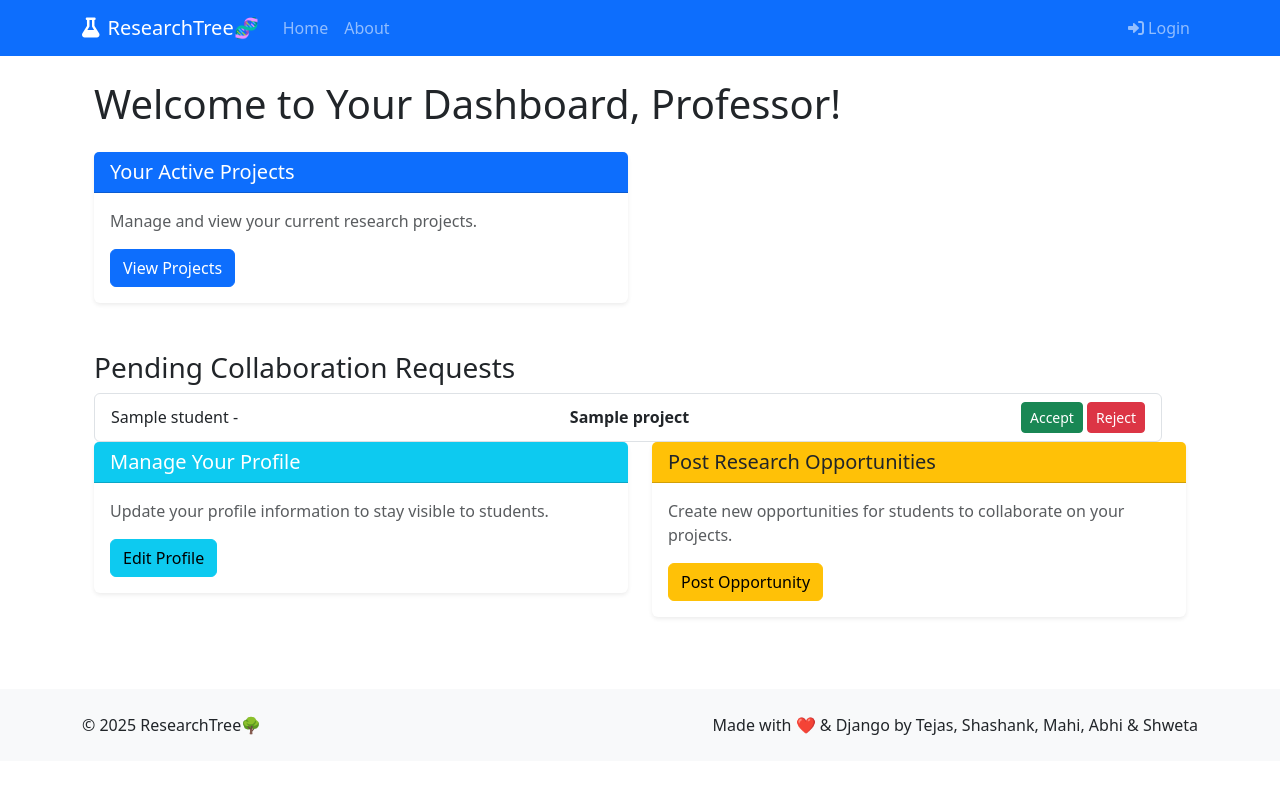
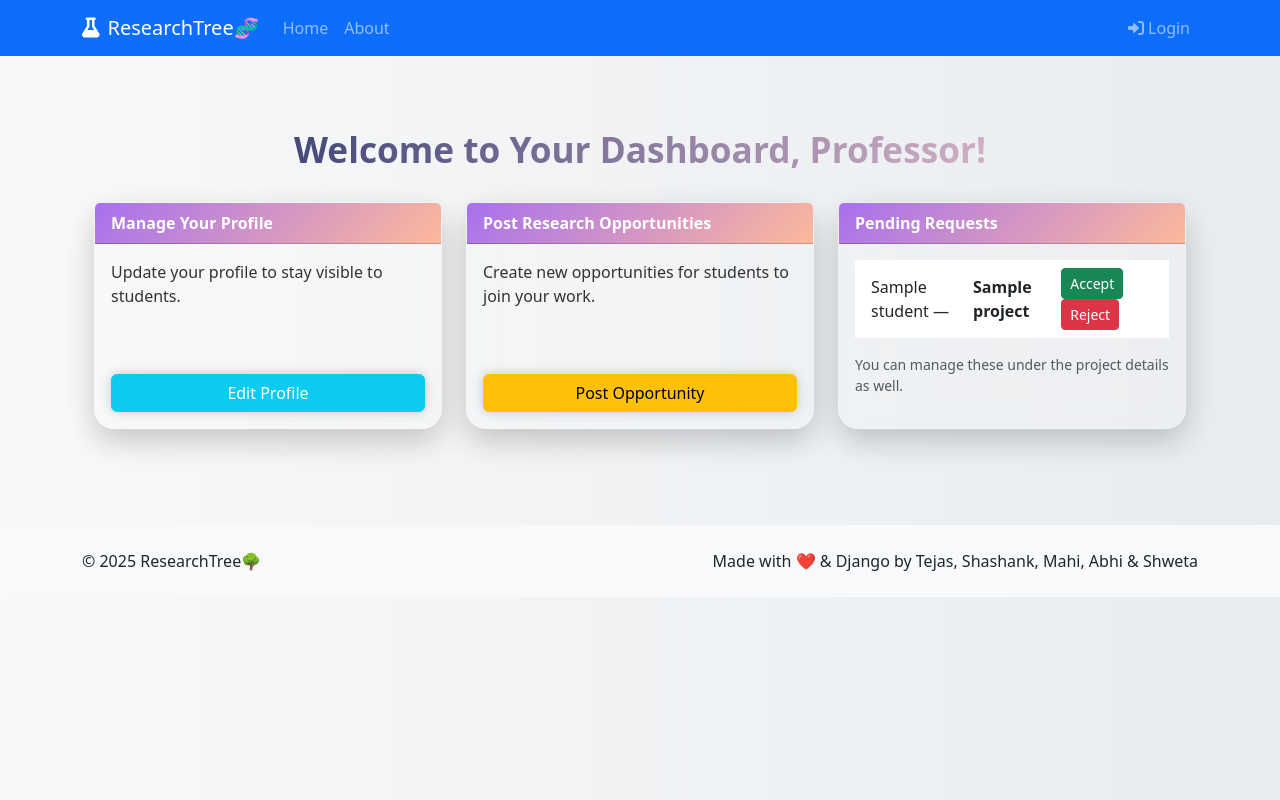
Before and after one commit to tejas2510/researchtree, a Django app: template dashboard/templates/dashboard/professor_dashboard.html in a window 1280 px wide. Run offline with Django 5.2, Linux system fonts and the light colour scheme; the template is opened without the code that fills it: most values are stand-ins (such as "Sample title", 1, 10 or a date in 2020).

Commit message:
Update professor_dashboard.html

```diff
--- a/dashboard/templates/dashboard/professor_dashboard.html
+++ b/dashboard/templates/dashboard/professor_dashboard.html
@@ -3,71 +3,104 @@
 {% block title %}Professor Dashboard{% endblock %}
 
 {% block content %}
-<div class="container">
-    <h1 class="mb-4">Welcome to Your Dashboard, Professor!</h1>
+<style>
+    .dashboard-card {
+        background: rgba(255, 255, 255, 0.1);
+        backdrop-filter: blur(15px);
+        border-radius: 20px;
+        border: 1px solid rgba(255, 255, 255, 0.2);
+        box-shadow: 0 12px 30px rgba(0, 0, 0, 0.2);
+        transition: transform 0.3s ease, box-shadow 0.3s ease;
+    }
 
-    <div class="row">
-        <!-- Active Projects Card -->
-        <div class="col-md-6 mb-4">
-            <div class="card border-0 shadow-sm">
-                <div class="card-header bg-primary text-white">
-                    <h2 class="h5 mb-0">Your Active Projects</h2>
-                </div>
-                <div class="card-body">
-                    <p class="text-muted">Manage and view your current research projects.</p>
-                    <a href="/projects/" class="btn btn-primary">View Projects</a>
-                </div>
-            </div>
-        </div>
+    .dashboard-card:hover {
+        transform: translateY(-5px);
+        box-shadow: 0 16px 40px rgba(0, 0, 0, 0.3);
+    }
 
-        {% if pending_requests %}
-        <div class="row mt-4">
-            <div class="col-12">
-                <h3>Pending Collaboration Requests</h3>
-                <ul class="list-group">
-                    {% for req in pending_requests %}
-                    <li class="list-group-item d-flex justify-content-between align-items-center">
-                        {{ req.student.get_full_name }} - <strong>{{ req.project.title }}</strong>
-                        <span>
-                            <a href="{% url 'handle_collab_request' req.id 'accept' %}" class="btn btn-sm btn-success">Accept</a>
-                            <a href="{% url 'handle_collab_request' req.id 'reject' %}" class="btn btn-sm btn-danger">Reject</a>
-                        </span>
-                    </li>
-                    {% endfor %}
-                </ul>
-            </div>
-        </div>
-        {% endif %}
+    .card-header {
+        border-top-left-radius: 20px;
+        border-top-right-radius: 20px;
+        font-weight: bold;
+        background: linear-gradient(135deg, #a770ef, #fdb99b);
+    }
 
-    </div>
+    .card-body p {
+        color: #333;
+    }
 
-    <div class="row">
+    .btn-glow {
+        box-shadow: 0 0 12px rgba(0, 0, 0, 0.2);
+        transition: all 0.2s ease-in-out;
+    }
+
+    .btn-glow:hover {
+        transform: scale(1.05);
+        box-shadow: 0 0 20px rgba(0, 0, 0, 0.3);
+    }
+
+    .section-title {
+        font-size: 2.2rem;
+        font-weight: 700;
+        background: linear-gradient(90deg, #1d2b64, #f8cdda);
+        -webkit-background-clip: text;
+        -webkit-text-fill-color: transparent;
+        margin-bottom: 2rem;
+    }
+
+    body {
+        background: linear-gradient(to right, #f8f9fa, #e9ecef);
+    }
+</style>
+
+<div class="container py-5">
+    <h1 class="section-title text-center">Welcome to Your Dashboard, Professor!</h1>
+
+    <div class="row row-cols-1 row-cols-md-3 g-4 justify-content-center">
         <!-- Profile Management Card -->
-        <div class="col-md-6 mb-4">
-            <div class="card border-0 shadow-sm">
-                <div class="card-header bg-info text-white">
-                    <h2 class="h5 mb-0">Manage Your Profile</h2>
-                </div>
-                <div class="card-body">
-                    <p class="text-muted">Update your profile information to stay visible to students.</p>
-                    <a href="/users/profile/edit/" class="btn btn-info">Edit Profile</a>
+        <div class="col">
+            <div class="card dashboard-card h-100">
+                <div class="card-header text-white">Manage Your Profile</div>
+                <div class="card-body d-flex flex-column">
+                    <p class="flex-grow-1">Update your profile to stay visible to students.</p>
+                    <a href="/users/profile/edit/" class="btn btn-info btn-glow text-white mt-auto">Edit Profile</a>
                 </div>
             </div>
         </div>
 
         <!-- Research Opportunities Card -->
-        <div class="col-md-6 mb-4">
-            <div class="card border-0 shadow-sm">
-                <div class="card-header bg-warning text-dark">
-                    <h2 class="h5 mb-0">Post Research Opportunities</h2>
-                </div>
-                <div class="card-body">
-                    <p class="text-muted">Create new opportunities for students to collaborate on your projects.</p>
-                    <a href="/projects/create/" class="btn btn-warning">Post Opportunity</a>
+        <div class="col">
+            <div class="card dashboard-card h-100">
+                <div class="card-header text-white">Post Research Opportunities</div>
+                <div class="card-body d-flex flex-column">
+                    <p class="flex-grow-1">Create new opportunities for students to join your work.</p>
+                    <a href="/projects/create/" class="btn btn-warning btn-glow mt-auto">Post Opportunity</a>
                 </div>
             </div>
         </div>
+
+        <!-- Pending Requests Card -->
+        {% if pending_requests %}
+        <div class="col">
+            <div class="card dashboard-card h-100">
+                <div class="card-header text-white">Pending Requests</div>
+                <div class="card-body d-flex flex-column">
+                    <ul class="list-group list-group-flush flex-grow-1 mb-3">
+                        {% for req in pending_requests %}
+                        <li class="list-group-item d-flex justify-content-between align-items-center">
+                            {{ req.student.get_full_name }} — <strong>{{ req.project.title }}</strong>
+                            <span>
+                                <a href="{% url 'handle_collab_request' req.id 'accept' %}" class="btn btn-sm btn-success">Accept</a>
+                                <a href="{% url 'handle_collab_request' req.id 'reject' %}" class="btn btn-sm btn-danger">Reject</a>
+                            </span>
+                        </li>
+                        {% endfor %}
+                    </ul>
+                    <p class="text-muted small">You can manage these under the project details as well.</p>
+                </div>
+            </div>
+        </div>
+        {% endif %}
     </div>
-
 </div>
 {% endblock %}
```
